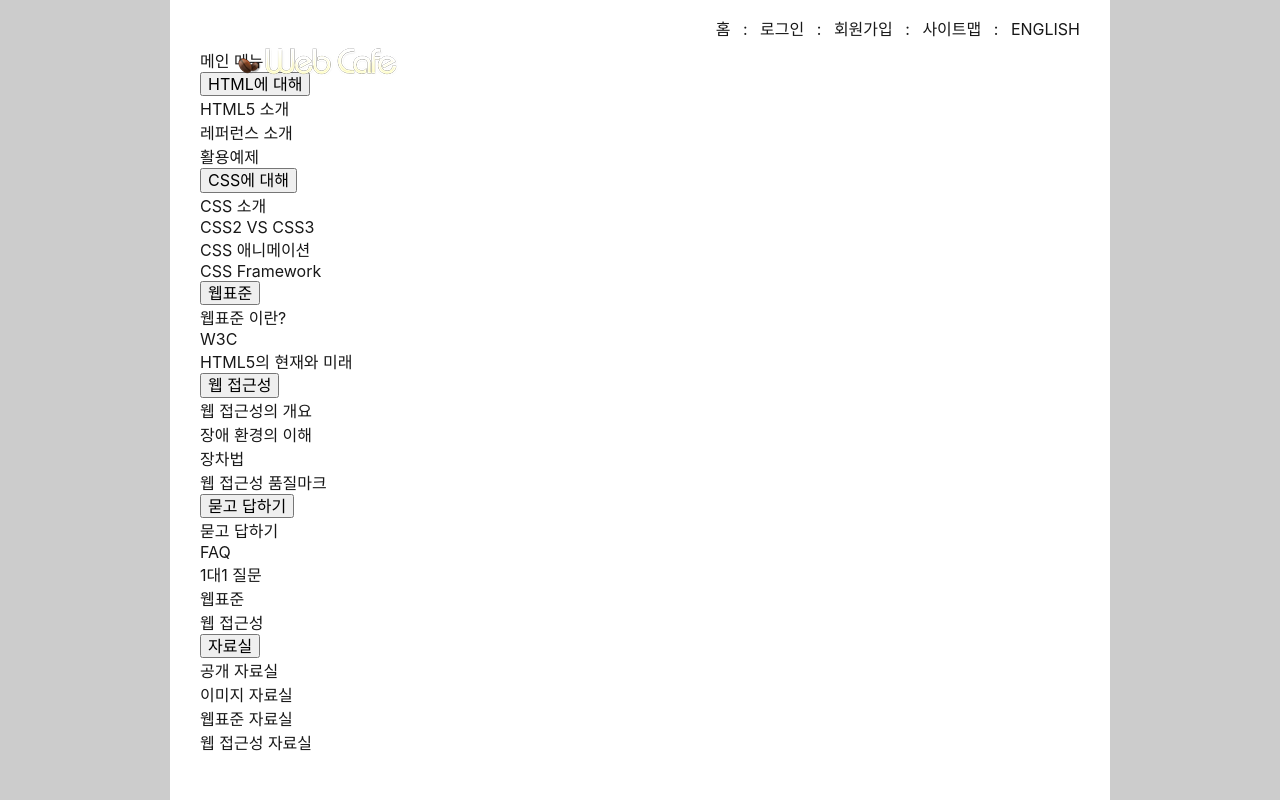
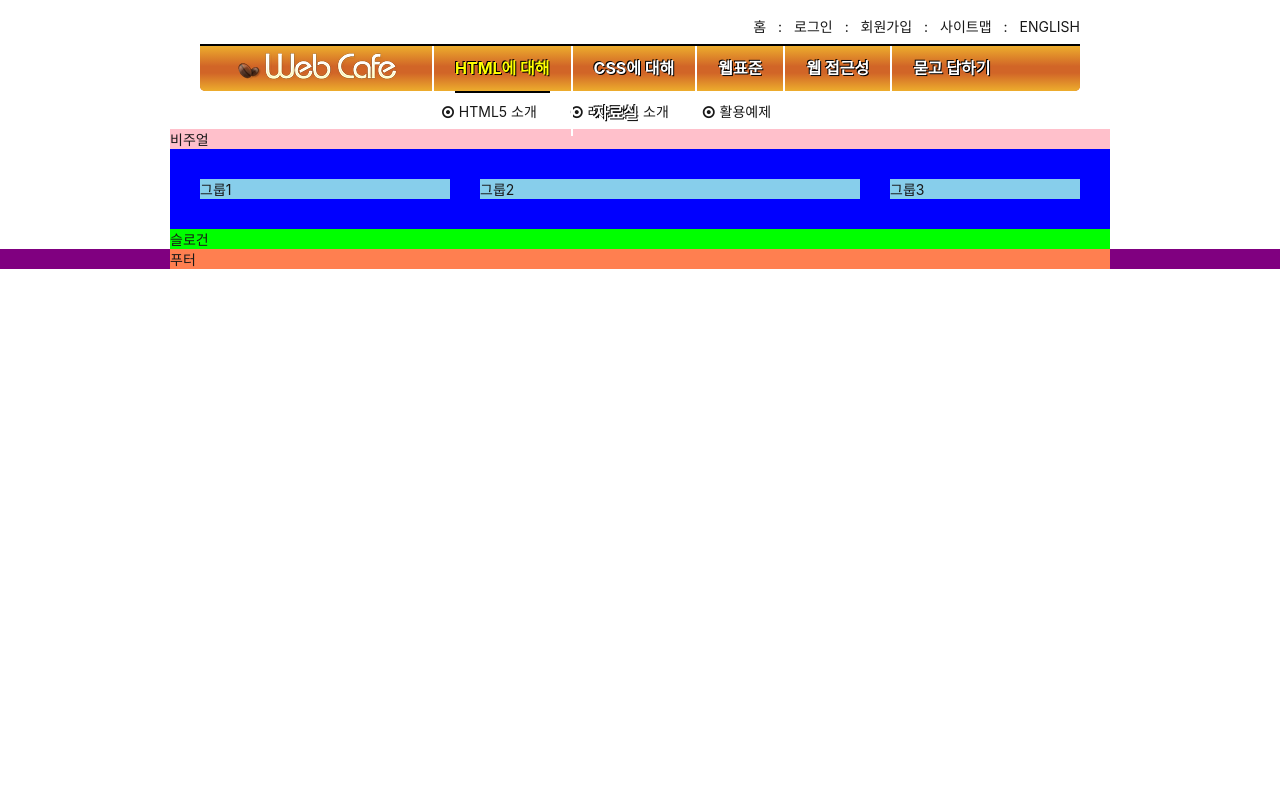
Before and after one commit to who0803/zeroConnecTo, a website: page HTML5/index.html in a window 1280 px wide. Shown: the top 800 px of the page. Drawn offline with Linux system fonts and the light colour scheme; a web font is replaced by a local one.

Commit message:
메인 메뉴 디자인 완성

```diff
--- a/HTML5/css/index.css
+++ b/HTML5/css/index.css
@@ -1,7 +1,19 @@
 @import url("https://cdn.jsdelivr.net/gh/orioncactus/pretendard@v1.3.4/dist/web/static/pretendard.css");
+@import url("./fonts.css");
 @import url("./normalize.css");
 @import url("./reset.css");
+@import url("./fontello.css");
 
+/* 숨김 콘텐츠 */
+.sr-only {
+  position: absolute;
+  width: 1px;
+  height: 1px;
+  margin: -1px;
+  overflow: hidden;
+  clip: rect(0, 0, 0, 0);
+  clip-path: polygon(0 0, 0 0, 0 0);
+}
 /* 기본 스타일 */
 *, *::before, *::after {
   box-sizing: border-box;
@@ -12,11 +24,15 @@ a {
   text-decoration: none;
 }
 /* 본문 스타일 */
+html {
+  font-size: 10px; /*가급적 16*/
+}
 body {
   font-family: Pretendard, -apple-system, BlinkMacSystemFont, system-ui, Roboto, "Helvetica Neue", "Segoe UI", "Apple SD Gothic Neo", "Noto Sans KR", "Malgun Gothic", "Apple Color Emoji", "Segoe UI Emoji", "Segoe UI Symbol", sans-serif;
   font-weight: 400;
-  background-color: #ccc;
+  background-color: #fff;
   color: #181818;
+  font-size: 1.4rem;
 }
 
 /* 레이아웃 */
@@ -28,14 +44,15 @@ body {
 .header {
   background: #fff;
   position: relative;
-  padding: 8px 30px 50px;
-  min-height: 20vh;
+  padding: 8px 30px;
+  border-radius: 0 0 15px 15px;
 }
 /* 로고 */
 .logo {
   position: absolute;
-  top: 45px;
+  top: 50px;
   left: 65px;
+  /* z-index: 1; */
 }
 /* 멤버링크 */
 .member {
@@ -49,6 +66,81 @@ body {
 .member a {
   display: inline-block;
   padding: 8px;
+}
+/* 메인메뉴 */
+.navigation {
+  padding-bottom: 30px;
+}
+.menu {
+  background: #d16527 linear-gradient(to bottom,#edad2d 0%,#d16527 45%,#d16527 60%,#edad2d 100%);
+  padding-left: 232px;
+  display: flow-root;
+  height: 47px; /*안바뀐나*/
+  border-top: 2px solid #000;
+  border-radius: 0 0 5px 5px;
+}
+.menu-item {
+  position: relative;
+  float: left;
+}
+.menu-button {
+  line-height: 45px; /*가운데 처럼 보이게함 라인하이트 트릭*/
+  border: 0;
+  padding: 0 21px;
+  background: transparent;
+  border-left: 2px solid #fff;
+  font-size: 1.6rem;
+  font-weight: 700;
+  color: #fff;
+  text-shadow: 1px 1px 0 #000, -1px -1px 0 #000;
+}
+
+.menu-item.menu-item.is-active .menu-button{
+  color: #ff0;
+  /* pos */
+}
+.menu-item.menu-item.is-active .menu-button::after { /*메뉴 밑줄*/
+  content: "";
+  display: block;
+  background: #000;
+  height: 2px;
+}
+
+.menu-item:nth-child(-n+3) .sub-menu {
+  left: 0;
+}
+.menu-item:nth-child(n+4) .sub-menu {
+  right: 0;
+}
+.sub-menu {
+  position: absolute;
+  display: none;
+  top: 47px;
+  white-space: nowrap; /* 줄바꿈하지마 */
+}
+.sub-menu li {
+  display: inline-block;
+}
+.sub-menu a {
+  display: inline-block;
+  padding: 8px 10px;
+  margin-right: 10px;
+}
+.sub-menu a::before {
+  /* 폰텔로 css에서 카피함 */
+  content: '\f192';
+  font-family: 'fontello';
+  display: inline-block;
+  width: 1em;
+  margin-right: .2em;
+}
+.sub-menu a:hover::before, .sub-menu a:focus::before {
+  /* 폰텔로 css에서 카피함 */
+  content: '\e800';
+}
+
+.menu-item.is-active .sub-menu  {
+  display: block;
 }
 /* 비주얼 */
 .visual {
@@ -64,6 +156,7 @@ body {
   flex-flow: row nowrap;
   justify-content: space-around;
   padding: 30px 15px; */
+
 }
 /* .main::after {
   content: "";
```
Also changed, not shown: HTML5/index.html (+1 -0 lines).
